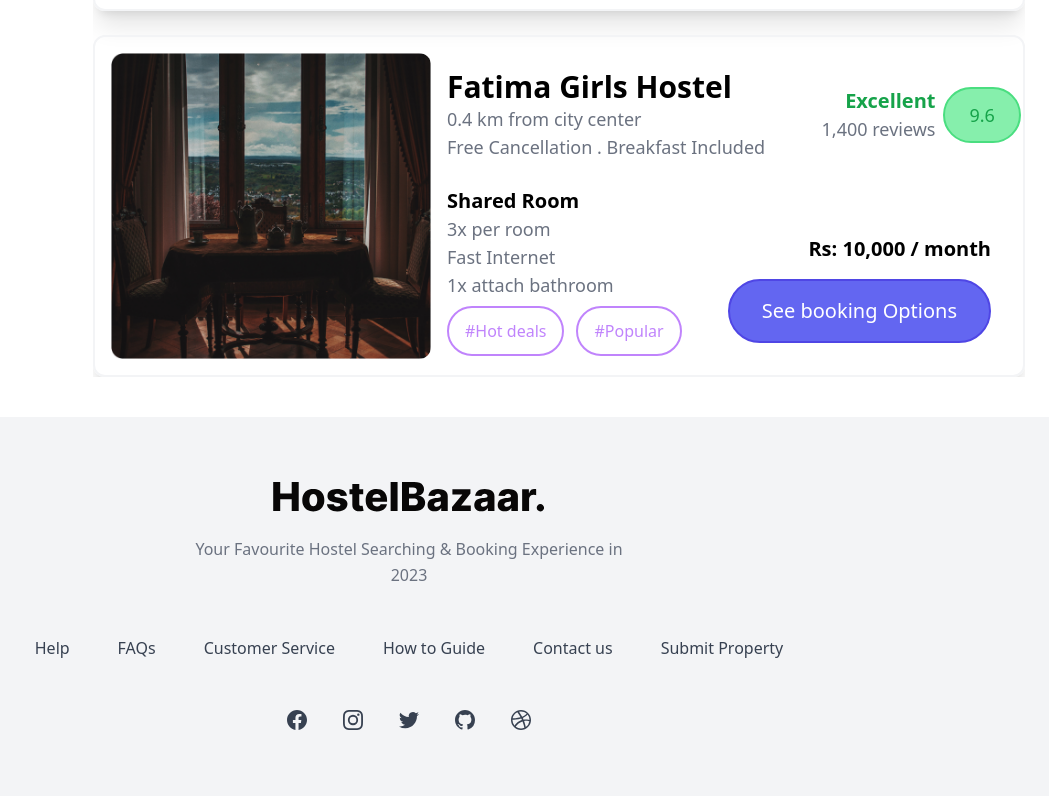
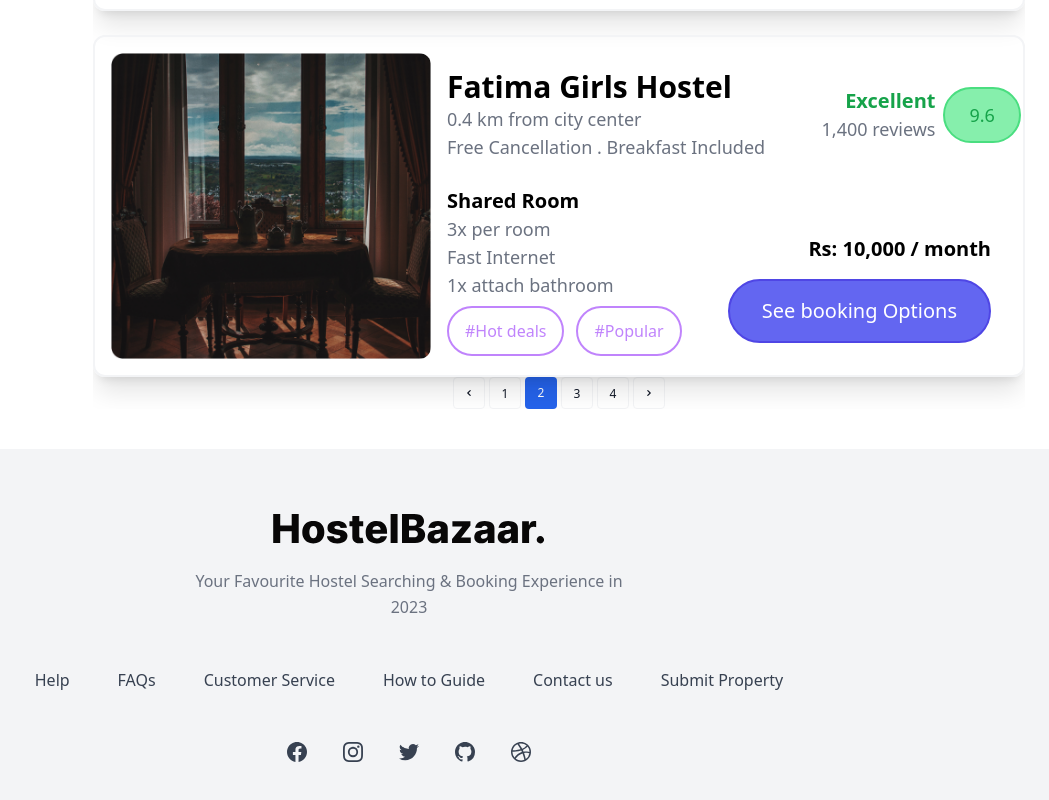
Before and after one commit to AdeelAtta/Hostelow, a Next.js app: page /hostels in a window 1280 px wide. Shown: the part 1540-2340 px from the top of the page, without its empty margins (231-1280 px from the left). Built offline with nearby package versions, Linux system fonts and the light colour scheme.

Commit message:
pagination added

```diff
--- a/src/pages/hostels/index.tsx
+++ b/src/pages/hostels/index.tsx
@@ -97,7 +97,80 @@ const Hostels = () => {
 
 
           </div>
-          <div className='pagination'></div>
+          <ol className="flex justify-center gap-1 text-xs font-medium">
+            <li>
+              <a
+                href="#"
+                className="inline-flex h-8 w-8 items-center justify-center rounded border border-gray-100 bg-white text-gray-900 rtl:rotate-180"
+              >
+                <span className="sr-only">Prev Page</span>
+                <svg
+                  xmlns="http://www.w3.org/2000/svg"
+                  className="h-3 w-3"
+                  viewBox="0 0 20 20"
+                  fill="currentColor"
+                >
+                  <path
+                    fillRule="evenodd"
+                    d="M12.707 5.293a1 1 0 010 1.414L9.414 10l3.293 3.293a1 1 0 01-1.414 1.414l-4-4a1 1 0 010-1.414l4-4a1 1 0 011.414 0z"
+                    clipRule="evenodd"
+                  />
+                </svg>
+              </a>
+            </li>
+
+            <li>
+              <a
+                href="#"
+                className="block h-8 w-8 rounded border border-gray-100 bg-white text-center leading-8 text-gray-900"
+              >
+                1
+              </a>
+            </li>
+
+            <li className="block h-8 w-8 rounded border-blue-600 bg-blue-600 text-center leading-8 text-white">
+              2
+            </li>
+
+            <li>
+              <a
+                href="#"
+                className="block h-8 w-8 rounded border border-gray-100 bg-white text-center leading-8 text-gray-900"
+              >
+                3
+              </a>
+            </li>
+
+            <li>
+              <a
+                href="#"
+                className="block h-8 w-8 rounded border border-gray-100 bg-white text-center leading-8 text-gray-900"
+              >
+                4
+              </a>
+            </li>
+
+            <li>
+              <a
+                href="#"
+                className="inline-flex h-8 w-8 items-center justify-center rounded border border-gray-100 bg-white text-gray-900 rtl:rotate-180"
+              >
+                <span className="sr-only">Next Page</span>
+                <svg
+                  xmlns="http://www.w3.org/2000/svg"
+                  className="h-3 w-3"
+                  viewBox="0 0 20 20"
+                  fill="currentColor"
+                >
+                  <path
+                    fillRule="evenodd"
+                    d="M7.293 14.707a1 1 0 010-1.414L10.586 10 7.293 6.707a1 1 0 011.414-1.414l4 4a1 1 0 010 1.414l-4 4a1 1 0 01-1.414 0z"
+                    clipRule="evenodd"
+                  />
+                </svg>
+              </a>
+            </li>
+          </ol>
 
         </div>
 
```
